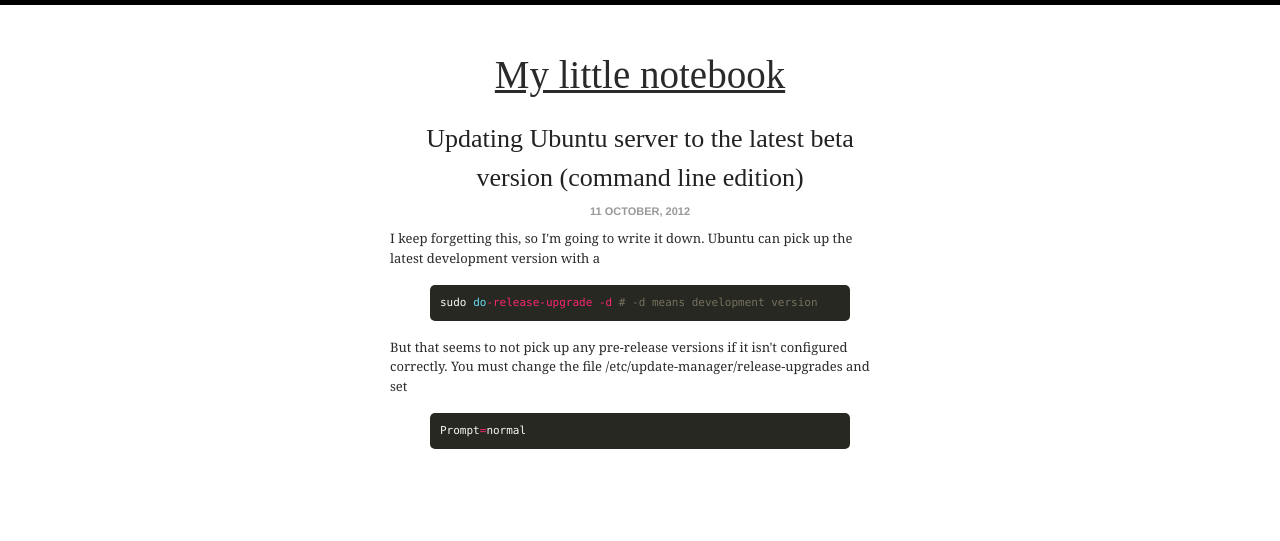
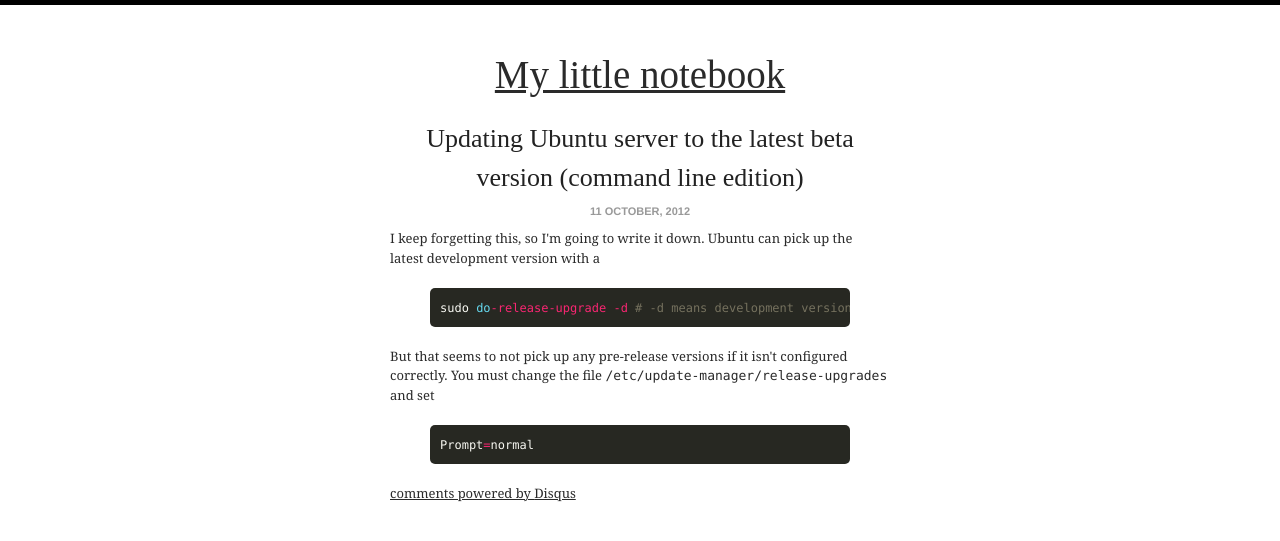
Before and after one commit to leonardehrenfried/blog, a Jekyll site: the page built from _posts/2012-10-11-updating-ubuntu-server-to-the-latest-beta-version-command-line-edition.html, in a window 1280 px wide. Shown: the top 541 px of the page. Built offline with Jekyll 4.4.1, drawn with Linux system fonts in a browser that asks for light colours; some web fonts are replaced; Markdown is read by kramdown in place of the engine named in the settings; comment, search, counter and statistics services are not loaded.

Commit message:
Improve syntax highlighting, add disqus

```diff
--- a/_layouts/post.html
+++ b/_layouts/post.html
@@ -8,4 +8,19 @@
     <p class="date">{{ page.date | date: "%d %B, %Y" }}</p>
     {{ content }}
   </article>
+  <div id="disqus_thread"></div>
+  <script type="text/javascript">
+          /* * * CONFIGURATION VARIABLES: EDIT BEFORE PASTING INTO YOUR WEBPAGE * * */
+          var disqus_shortname = 'lenni-info-shizzle'; // required: replace example with your forum shortname
+
+          /* * * DON'T EDIT BELOW THIS LINE * * */
+          (function() {
+              var dsq = document.createElement('script'); dsq.type = 'text/javascript'; dsq.async = true;
+              dsq.src = 'http://' + disqus_shortname + '.disqus.com/embed.js';
+              (document.getElementsByTagName('head')[0] || document.getElementsByTagName('body')[0]).appendChild(dsq);
+          })();
+  </script>
+  <noscript>Please enable JavaScript to view the <a href="http://disqus.com/?ref_noscript">comments powered by Disqus.</a></noscript>
+  <a href="http://disqus.com" class="dsq-brlink">comments powered by <span class="logo-disqus">Disqus</span></a>
+
 </div>
--- a/index.html
+++ b/index.html
@@ -3,12 +3,12 @@
 title: Jekyll Base
 ---
 {% for post in site.posts limit:5 %}
-  <div id="post">
+  <article>
     <h2><a href="{{ post.url }}">{{ post.title }}</a></h2>
     <p class="date">{{ post.date | date: "%d %B, %Y" }}</p>
     {{ post.content }}
     <a id="more" href="{{ post.url }}#disqus">Comments &raquo;</a>
-  </div>
+  </article>
 {% endfor %}
 
 <hr />
--- a/stylesheets/style.css
+++ b/stylesheets/style.css
@@ -164,10 +164,16 @@
   margin:0 0 1.5em;
 }
 
-pre {
+code, pre{
   white-space:pre;
+  font-family: 'andale mono', 'lucida console', monospace;
+  font-size: 13px;
+}
+pre code{
+  font-size: 12px;
+}
+pre{
   margin:1.5em 0;
-  font: 11px 'andale mono', 'lucida console', monospace;
   line-height:1.5;
   background: #272822;
   color: #f8f8f2;
```
Also changed, not shown: _posts/2012-11-06-tools-for-modern-web-development.md (+1 -3 lines).
